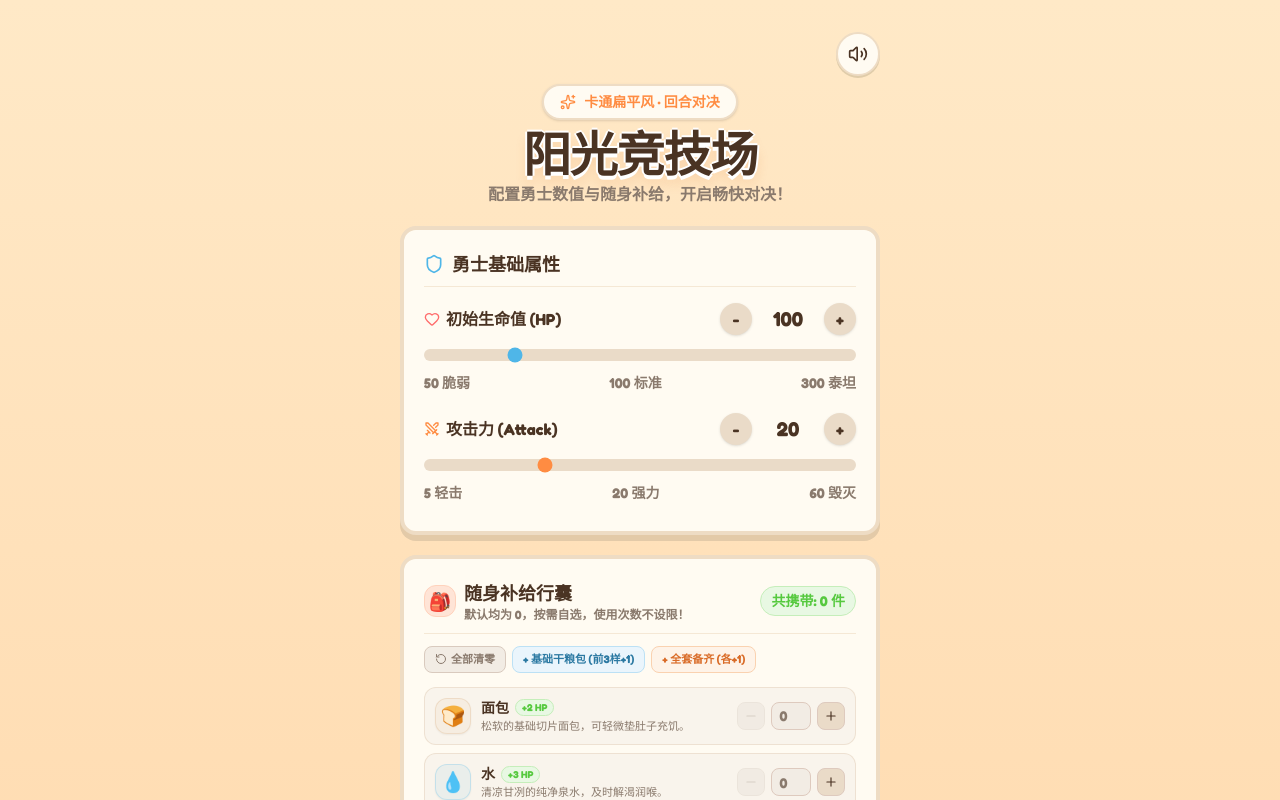
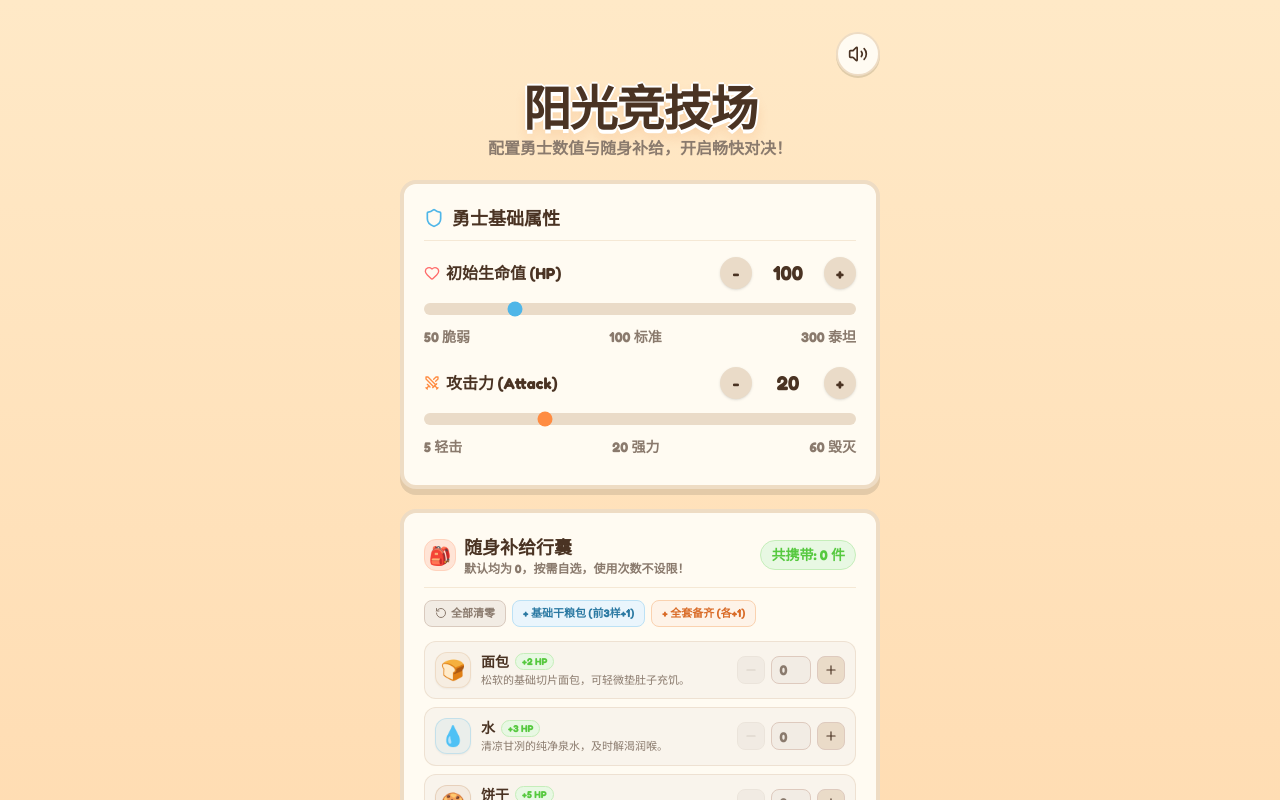
Before and after one commit to fengjinlong/letsBattle, a React (Vite) app: page / in a window 1280 px wide. Shown: the top 800 px of the page. Built offline with nearby package versions, Linux system fonts and the light colour scheme.

Commit message:
refactor(ui): update setup page heading structure
Remove redundant tag badge and downgrade heading from h1 to h2 for improved document structure.

```diff
--- a/src/pages/SetupPage.tsx
+++ b/src/pages/SetupPage.tsx
@@ -123,18 +123,15 @@ export const SetupPage: React.FC<SetupPageProps> = ({
         transition={{ duration: 0.5, type: 'spring' }}
         className="text-center mb-5"
       >
-        <div className="inline-flex items-center gap-2 bg-[#FFFBF2] px-4 py-1.5 rounded-full border-2 border-[#EEDCC4] shadow-sm text-xs sm:text-sm font-black text-[#FF8C42] mb-2.5">
-          <Sparkles className="w-4 h-4" />
-          <span>卡通扁平风 · 回合对决</span>
-        </div>
-        <h1
+
+        <h2
           className="text-4xl sm:text-5xl font-black tracking-tight text-[#4A3323]"
           style={{
             textShadow: '0 4px 0 #FFF, 0 -2px 0 #FFF, 2px 0 0 #FFF, -2px 0 0 #FFF, 0 8px 12px rgba(214,98,23,0.18)',
           }}
         >
           阳光竞技场
-        </h1>
+        </h2>
         <p className="text-sm sm:text-base text-[#8A7A6D] mt-1 font-bold">
           配置勇士数值与随身补给，开启畅快对决！
         </p>
```
